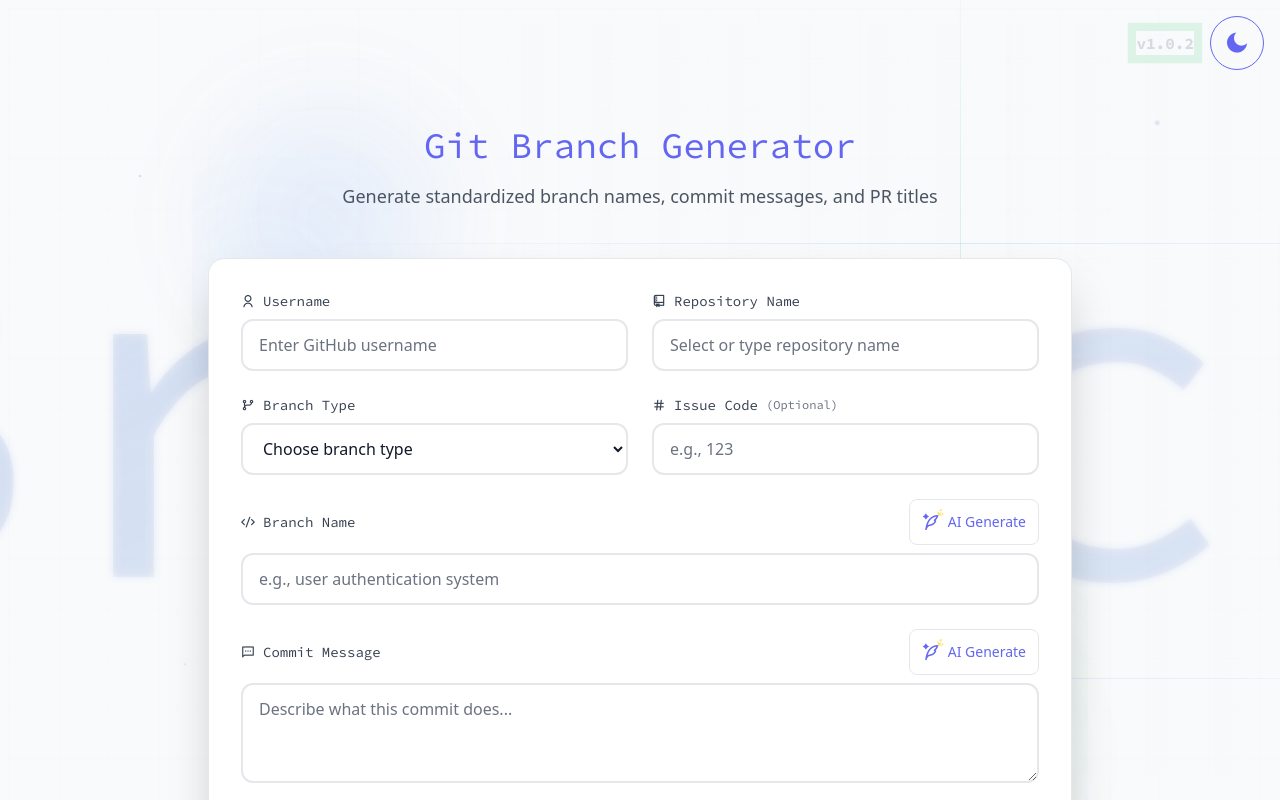
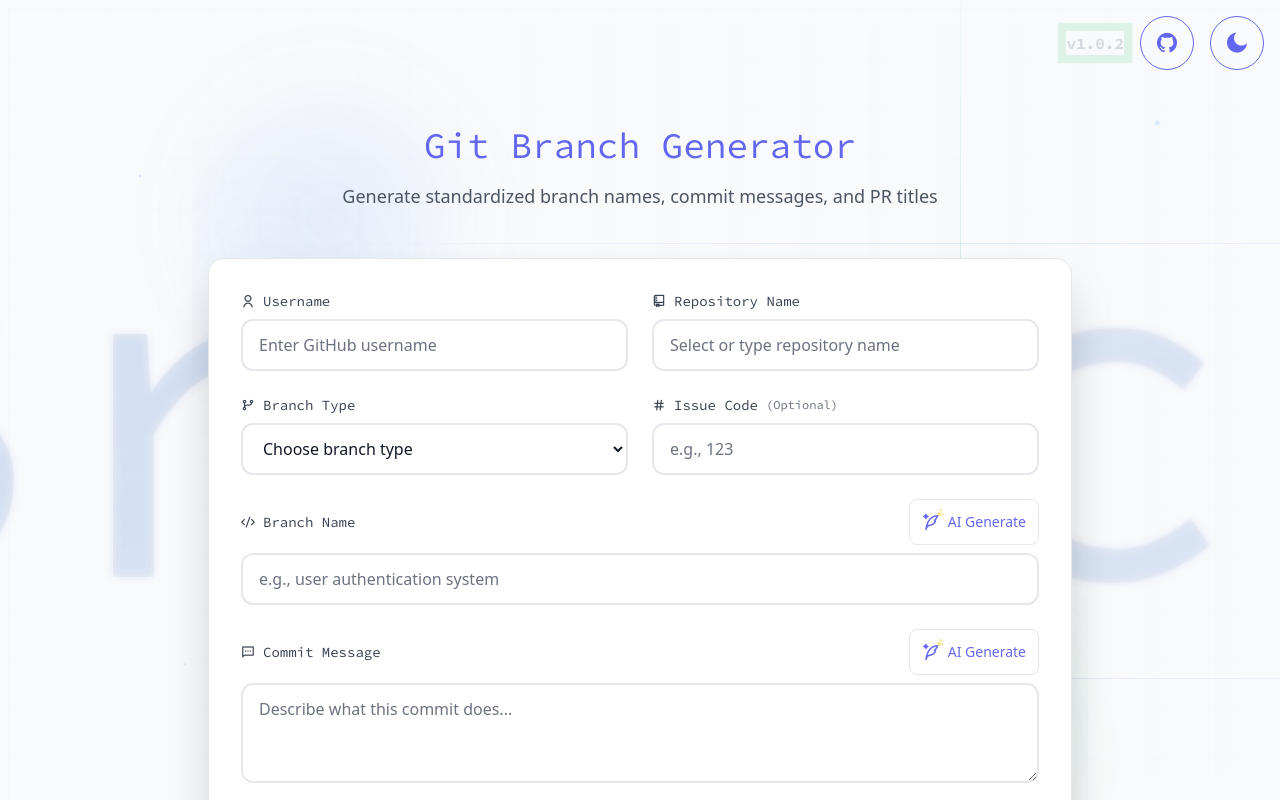
Before and after one commit to muraterennar/branch-mate, an Angular app: page /generate-branch in a window 1280 px wide. Shown: the top 800 px of the page. Built offline with nearby package versions, Linux system fonts and the light colour scheme.

Commit message:
feat: add GitHub link to header for easy access

```diff
--- a/src/app/app.component.html
+++ b/src/app/app.component.html
@@ -37,6 +37,16 @@
   <div class="flex justify-end items-center gap-4 mb-8 w-full z-40 relative">
     <span class="source-code-pro-style text-gray-300/90 dark:text-gray-300/40 animate-pulse"><b>v{{ version
         }}</b></span>
+
+    <!-- GitHub Link -->
+    <a href="https://github.com/muraterennar/branch-mate"
+       target="_blank"
+       rel="noopener noreferrer"
+       class="px-3.5 py-2.5 border border-dark-primary dark:border-background rounded-full transition-all duration-300 hover:scale-110 hover:shadow-lg backdrop-blur-sm bg-white/10 dark:bg-black/10 group">
+      <i class="ri-github-fill text-2xl text-dark-primary dark:text-background transition-transform duration-300 group-hover:rotate-12"></i>
+    </a>
+
+    <!-- Theme Toggle -->
     <button type="button"
       class="px-3.5 py-2.5 border border-dark-primary dark:border-background rounded-full transition-all duration-300 hover:scale-110 hover:shadow-lg backdrop-blur-sm bg-white/10 dark:bg-black/10"
       (click)="toggleTheme()">
```
